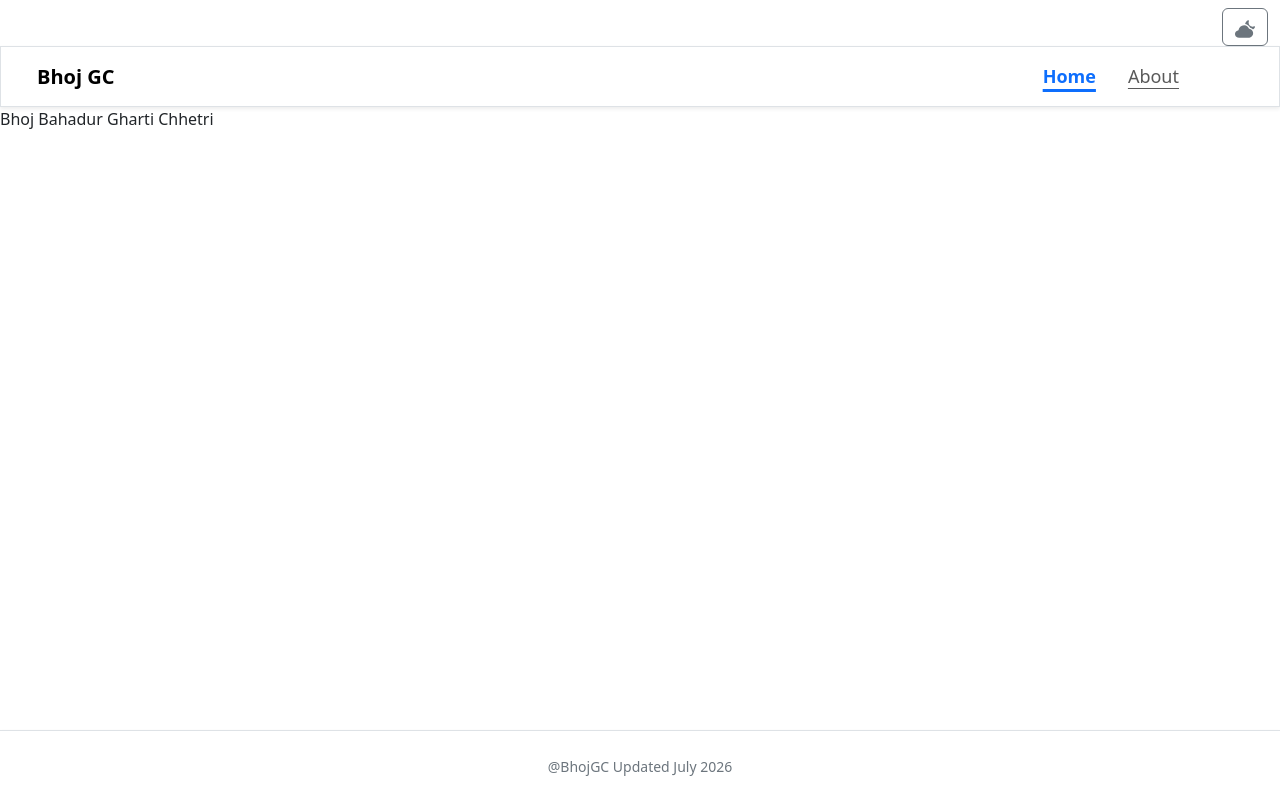
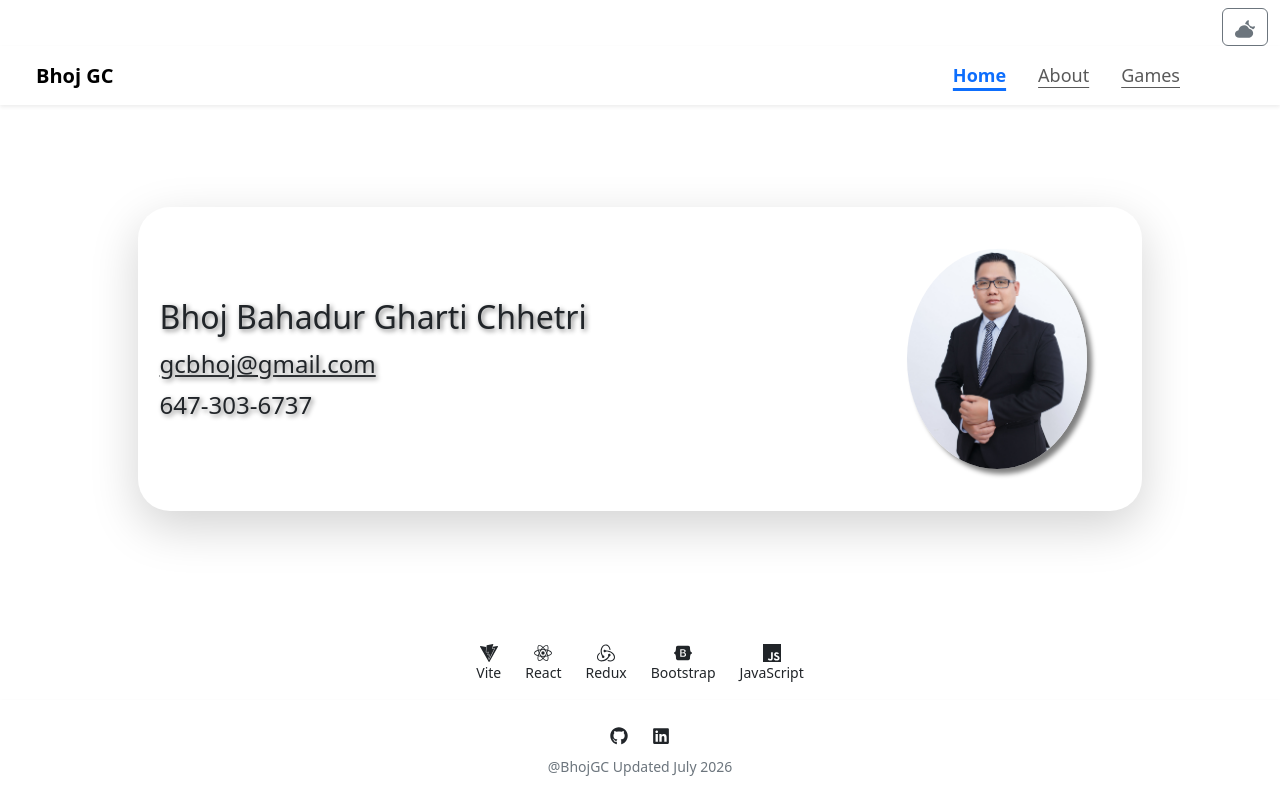
Before and after one commit to gcbhoj/profile, a React (Vite) app: page / in a window 1280 px wide. Built offline with nearby package versions, Linux system fonts and the light colour scheme; a web font is replaced by a local one.

Commit message:
- basic structure home page complete

```diff
--- a/public/data/resume.json
+++ b/public/data/resume.json
@@ -4,6 +4,6 @@
   "primaryEmail": "gcbhoj@gmail.com",
   "contact": "647-303-6737",
   "github": "https://github",
-  "linkdlin": "https://linkdlin",
+  "linkedin": "https://linkdlin",
   "aboutMe": "Motivated Software Development and Network Engineering final-year student with hands-on academic and three-term co-op experience designing, developing, testing, and deploying full-stack web applications. Skilled in building responsive applications using Spring Boot and Angular for academic projects and developing MERN stack applications (MongoDB, Express.js, React, and Node.js) during co-op placements, with deployments to cloud platforms. Proficient in JavaScript, RESTful API development, MySQL, MongoDB, Git, and Agile development practices. Fast learner and collaborative team member with experience contributing to software development, troubleshooting application issues, and delivering maintainable software solutions."
 }
--- a/src/App.jsx
+++ b/src/App.jsx
@@ -6,6 +6,7 @@ import { fetchResume } from "./features/resumeSlice";
 import Home from "./pages/home";
 import AboutMe from "./pages/aboutme";
 import Navbar from "./components/navbar";
+import Games from "./pages/games";
 import Footer from "./components/footer";
 
 const App = () => {
@@ -30,6 +31,7 @@ const App = () => {
       <Routes>
         <Route path="/" element={<Home />} />
         <Route path="/aboutme" element={<AboutMe />} />
+        <Route path="/games" element={<Games />} />
       </Routes>
 
       <Footer />
--- a/src/components/footer.jsx
+++ b/src/components/footer.jsx
@@ -1,14 +1,55 @@
+import { useSelector } from "react-redux";
+import { FaGithub, FaLinkedin } from "react-icons/fa";
+
 const Footer = () => {
+  const { github, linkedin } = useSelector((state) => state.resume);
+
+  const profiles = [
+    {
+      id: 1,
+      name: "GitHub",
+      icon: FaGithub,
+      link: github,
+    },
+    {
+      id: 2,
+      name: "LinkedIn",
+      icon: FaLinkedin,
+      link: linkedin,
+    },
+  ];
+
   return (
     <footer
-      className="fixed-bottom border-top bg-body shadow-sm"
-      style={{ height: "70px" }}
+      className="fixed-bottom shadow-sm"
+      style={{
+        height: "100px",
+      }}
     >
-      <div className="container h-100">
-        <div className="row h-100 align-items-center">
-          <div className="col text-center text-secondary">
-            <small>@BhojGC Updated July 2026</small>
-          </div>
+      <div className="container-fluid h-100 d-flex flex-column justify-content-center">
+        {/* Social Profiles */}
+        <div className="d-flex justify-content-center align-items-center gap-4 mb-2">
+          {profiles.map((profile) => {
+            const Icon = profile.icon;
+
+            return (
+              <a
+                key={profile.id}
+                href={profile.link}
+                target="_blank"
+                rel="noopener noreferrer"
+                className="text-decoration-none text-body"
+                title={profile.name}
+              >
+                <Icon size={18} />
+              </a>
+            );
+          })}
+        </div>
+
+        {/* Footer Text */}
+        <div className="text-center text-secondary">
+          <small>@BhojGC Updated July 2026</small>
         </div>
       </div>
     </footer>
--- a/src/components/navbar.jsx
+++ b/src/components/navbar.jsx
@@ -6,7 +6,7 @@ const Navbar = () => {
   const { alias } = useSelector((state) => state.resume);
 
   return (
-    <nav className="navbar navbar-expand-lg bg-body border shadow-sm px-4">
+    <nav className="navbar navbar-expand-lg shadow-sm px-4">
       <div className="container-fluid">
         <NavLink className="navbar-brand fw-bold" to="/">
           {alias}
--- /dev/null
+++ b/src/components/techStack.jsx
@@ -0,0 +1,57 @@
+import {
+  SiVite,
+  SiReact,
+  SiRedux,
+  SiBootstrap,
+  SiJavascript,
+} from "react-icons/si";
+
+const TechStack = () => {
+  const stackUsed = [
+    {
+      id: 1,
+      stack: "Vite",
+      icon: SiVite,
+    },
+    {
+      id: 2,
+      stack: "React",
+      icon: SiReact,
+    },
+    {
+      id: 3,
+      stack: "Redux",
+      icon: SiRedux,
+    },
+    {
+      id: 4,
+      stack: "Bootstrap",
+      icon: SiBootstrap,
+    },
+    {
+      id: 5,
+      stack: "JavaScript",
+      icon: SiJavascript,
+    },
+  ];
+
+  return (
+    <div
+      className="container-fluid d-flex justify-content-center align-items-center gap-4"
+      style={{ height: "100px" }}
+    >
+      {stackUsed.map((item) => {
+        const Icon = item.icon;
+
+        return (
+          <div key={item.id} className="d-flex flex-column align-items-center">
+            <Icon size={18} />
+            <small>{item.stack}</small>
+          </div>
+        );
+      })}
+    </div>
+  );
+};
+
+export default TechStack;
--- a/src/config/navigation.js
+++ b/src/config/navigation.js
@@ -11,4 +11,9 @@ export const navigationItems = [
     name: "About",
     path: "/aboutme",
   },
+  {
+    id: 3,
+    name: "Games",
+    path: "/games",
+  },
 ];
--- a/src/features/resumeSlice.js
+++ b/src/features/resumeSlice.js
@@ -11,7 +11,7 @@ const initialState = {
   primaryEmail: "",
   contact: "",
   github: "",
-  linkdlin: "",
+  linkedin: "",
   aboutme: "",
   status: "idle",
   error: null,
@@ -38,7 +38,7 @@ const resumeSlice = createSlice({
         state.primaryEmail = action.payload.primaryEmail;
         state.contact = action.payload.contact;
         state.github = action.payload.github;
-        state.linkdlin = action.payload.linkdlin;
+        state.linkdlin = action.payload.linkedin;
         state.aboutme = action.payload.aboutMe;
       })
 
--- /dev/null
+++ b/src/pages/games.jsx
@@ -0,0 +1,7 @@
+import React from "react";
+
+const Games = () => {
+  return <div>Games</div>;
+};
+
+export default Games;
--- a/src/pages/home.jsx
+++ b/src/pages/home.jsx
@@ -1,8 +1,92 @@
 import { useSelector } from "react-redux";
+import ProfileImage from "../UI/profileImage";
+import TechStack from "../components/techStack";
 
 const Home = () => {
-  const { name } = useSelector((state) => state.resume);
-  return <div>{name}</div>;
+  const { name, primaryEmail, contact } = useSelector((state) => state.resume);
+
+  return (
+    <div
+      className="container-fluid d-flex flex-column"
+      style={{
+        height: "78vh",
+      }}
+    >
+      {/* Main Content */}
+      <div
+        className="d-flex justify-content-center align-items-center"
+        style={{
+          flex: 1,
+        }}
+      >
+        <div
+          className="rounded-5 shadow-lg d-flex align-items-center"
+          style={{
+            width: "80%",
+            height: "60%",
+            justifyContent: "space-between",
+            padding: "20px",
+          }}
+        >
+          {/* Name and Email */}
+          <div
+            className="d-flex flex-column justify-content-center"
+            style={{
+              flex: 1,
+              gap: "5px",
+            }}
+          >
+            <h3
+              style={{
+                fontSize: "32px",
+                margin: "2px",
+                textShadow: "2px 2px 5px gray",
+              }}
+            >
+              {name || "Loading..."}
+            </h3>
+
+            <a
+              href={`mailto:${primaryEmail}`}
+              className="email-link"
+              style={{
+                fontSize: "24px",
+                margin: "2px",
+                textShadow: "2px 2px 5px gray",
+              }}
+            >
+              {primaryEmail || "Loading..."}
+            </a>
+
+            <h5
+              style={{
+                fontSize: "24px",
+                margin: "2px",
+                textShadow: "2px 2px 5px gray",
+              }}
+            >
+              {contact || "Loading..."}
+            </h5>
+          </div>
+
+          {/* Profile Image */}
+          <div
+            className="d-flex justify-content-center align-items-center"
+            style={{
+              width: "250px",
+            }}
+          >
+            <ProfileImage />
+          </div>
+        </div>
+      </div>
+
+      {/* Tech Stack */}
+      <div className="pb-3">
+        <TechStack />
+      </div>
+    </div>
+  );
 };
 
 export default Home;
--- a/src/scss/styles.scss
+++ b/src/scss/styles.scss
@@ -33,3 +33,16 @@ body {
   text-decoration-thickness: 3px;
   text-underline-offset: 6px;
 }
+.email-link {
+  font-size: 24px;
+  color: inherit;
+
+  transition: all 0.3s ease;
+}
+
+.email-link:hover {
+  color: var(--bs-primary);
+  text-decoration-thickness: 2px;
+  text-decoration: underline;
+  text-underline-offset: 5px;
+}
```
